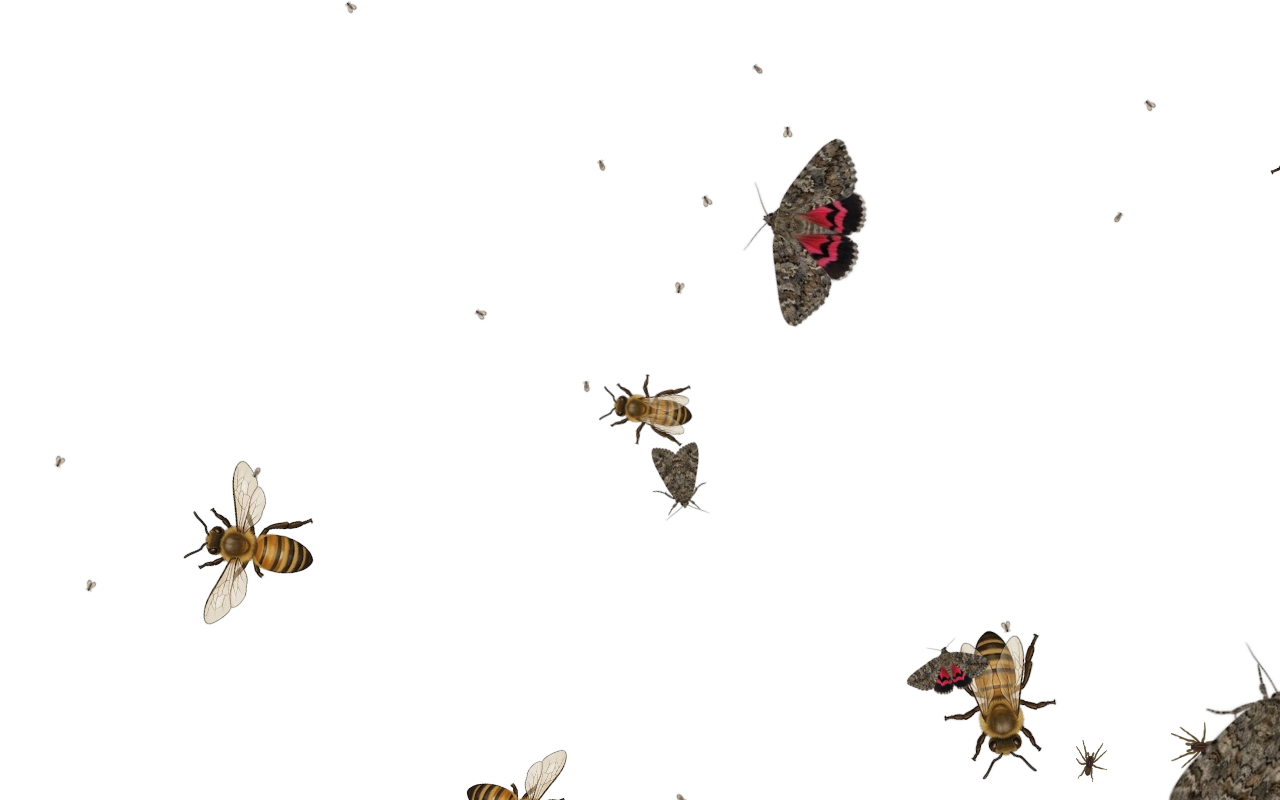
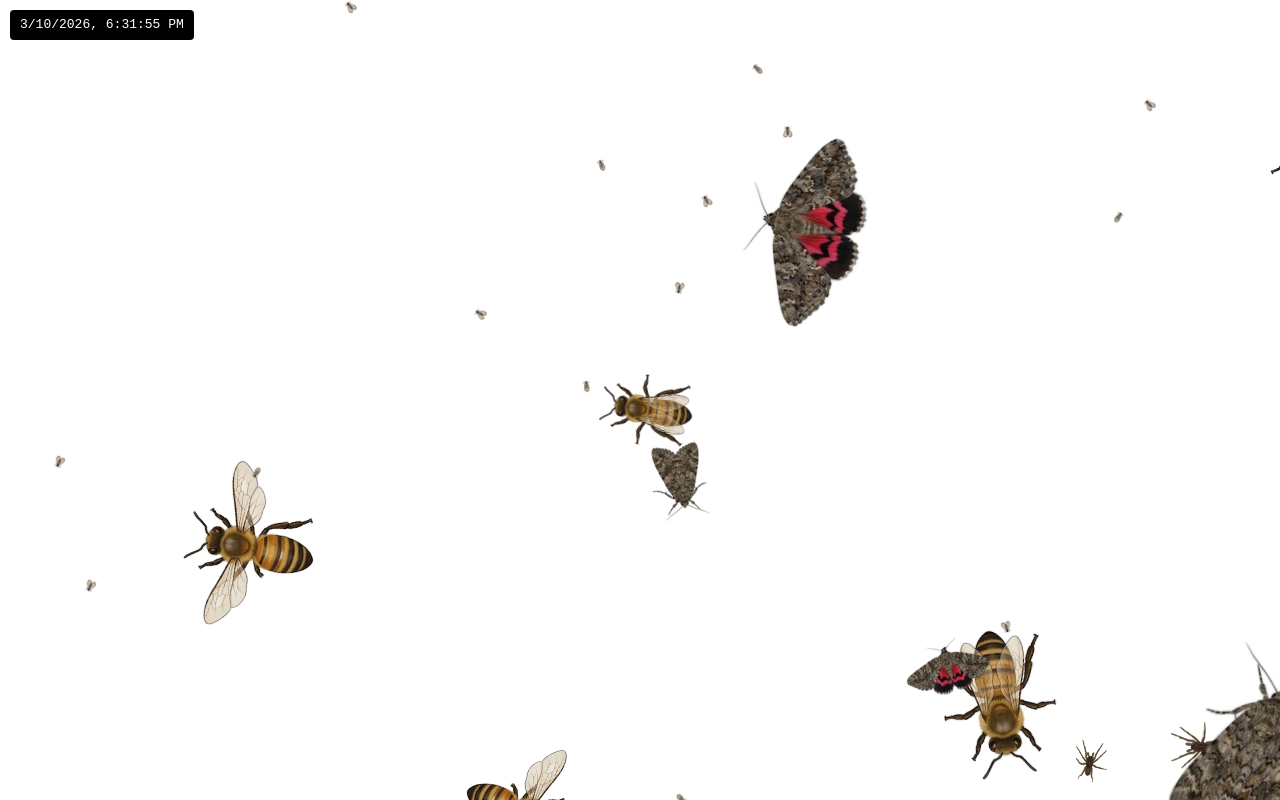
Before and after one commit to thrasher/bugsim, a website built with Vite: page index.html in a window 1280 px wide. Built offline with nearby package versions, Linux system fonts and the light colour scheme.

Commit message:
added a timer to the main display

```diff
--- a/index.html
+++ b/index.html
@@ -27,10 +27,15 @@
       });
 		</script>
     <meta name="viewport" content="width=device-width, initial-scale=1.0" />
-    <title>Vite App</title>
+    <title>Insect Simulator</title>
   </head>
   <body>
     <div id="app"></div>
+    <div id="datetime-overlay" style="position: fixed; top: 10px; left: 10px; background: black; color: white; padding: 5px 10px; font-family: monospace; z-index: 10000000; border-radius: 4px;"></div>
+    <script type="module">
+      import { initTimestamp } from './src/timestamp.js';
+      initTimestamp('datetime-overlay');
+    </script>
     <script type="module" src="/src/main.js"></script>
   </body>
 </html>
--- /dev/null
+++ b/src/timestamp.js
@@ -0,0 +1,12 @@
+export function initTimestamp(elementId) {
+  const element = document.getElementById(elementId);
+  if (!element) return;
+
+  function updateDateTime() {
+    const now = new Date();
+    element.textContent = now.toLocaleString();
+  }
+
+  setInterval(updateDateTime, 1000);
+  updateDateTime();
+}
```
